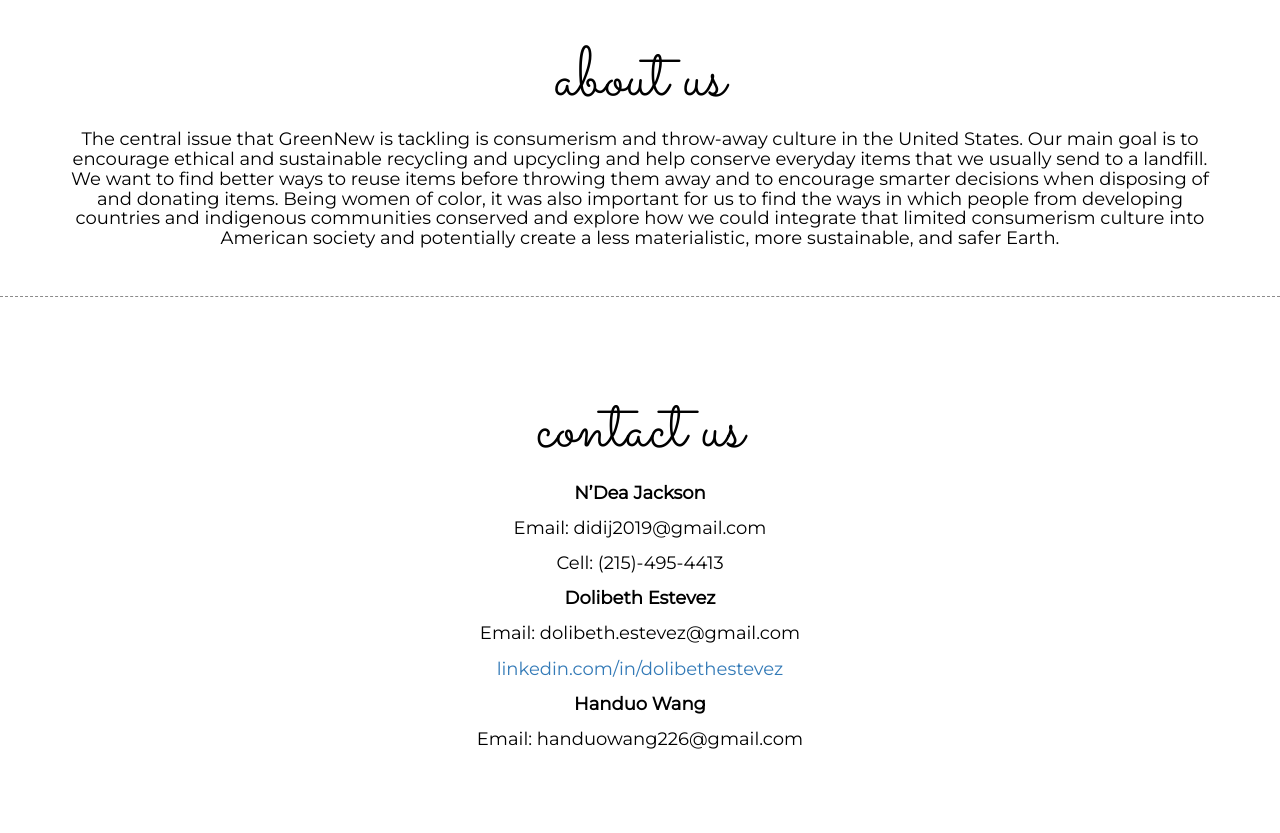
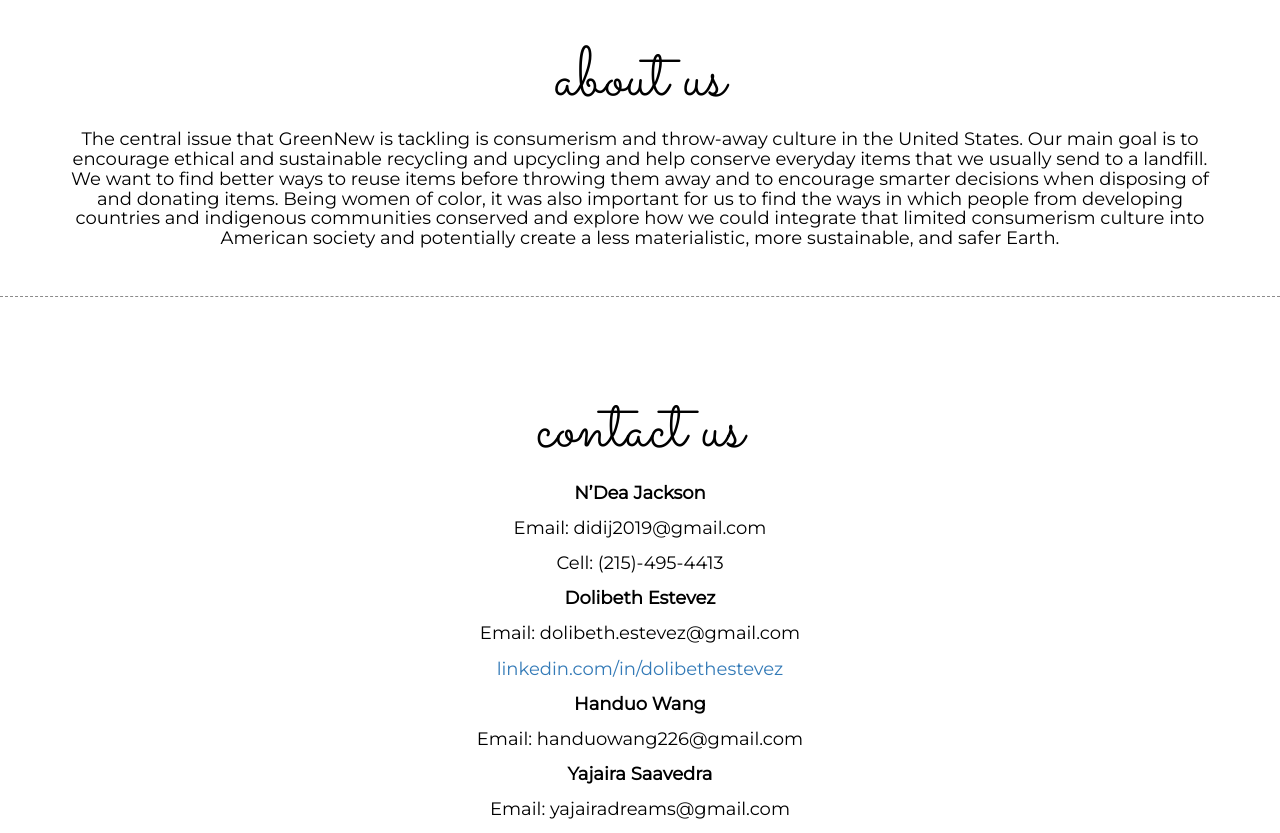
Before and after one commit to duoduo0921/greenNew, a website: page index.html in a window 1280 px wide. Shown: the part 5625-6458 px from the top of the page. Before the commit the page ends 6387 px from the top, so only its background shows below. Drawn offline with nearby package versions, Linux system fonts and the light colour scheme; a web font is replaced by a local one.

Commit message:
add contacts

```diff
--- a/index.html
+++ b/index.html
@@ -385,6 +385,10 @@
 
 	<p style="text-align:center"><b>Handuo Wang</b></p>
 	<p style="text-align:center">Email: handuowang226@gmail.com</p>
+
+	<p style="text-align:center"><b>Yajaira Saavedra</b></p>
+	<p style="text-align:center">Email: yajairadreams@gmail.com</p>
+
 </div><!--container-->
 
 
```
